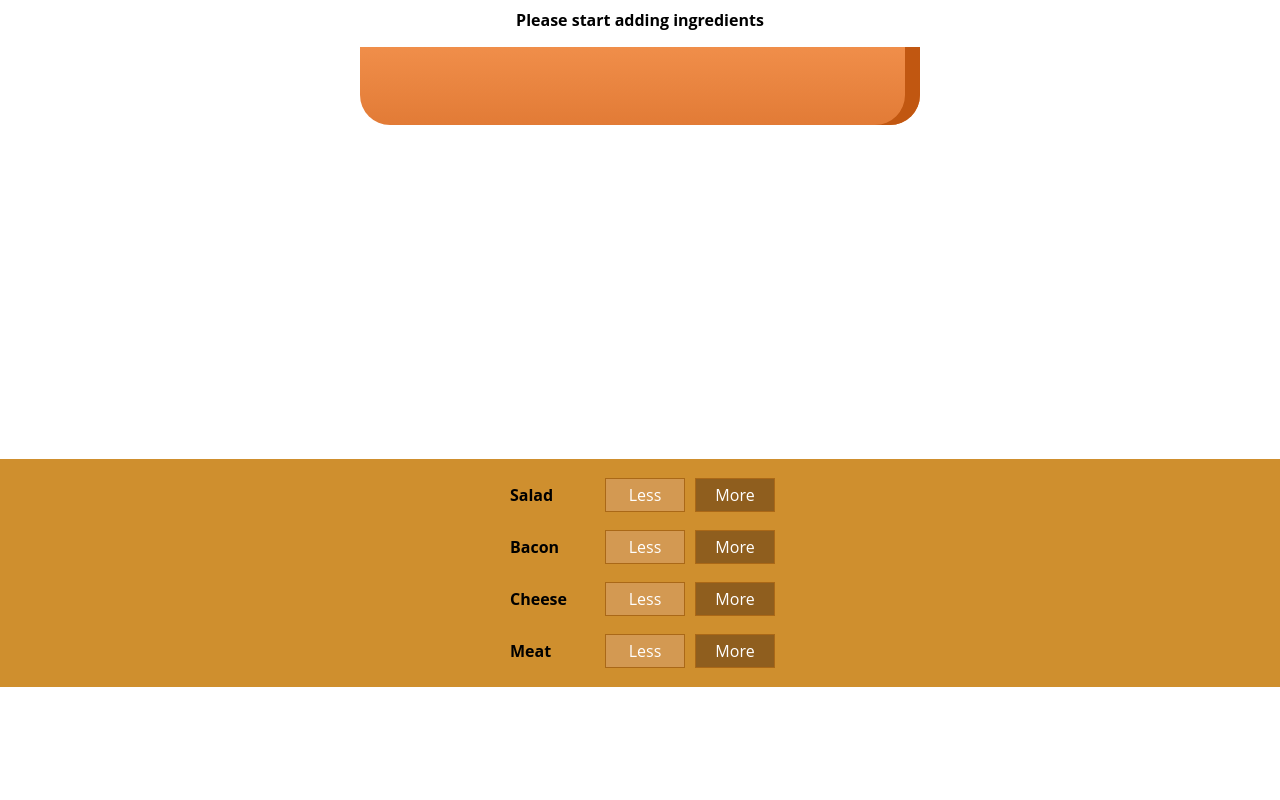
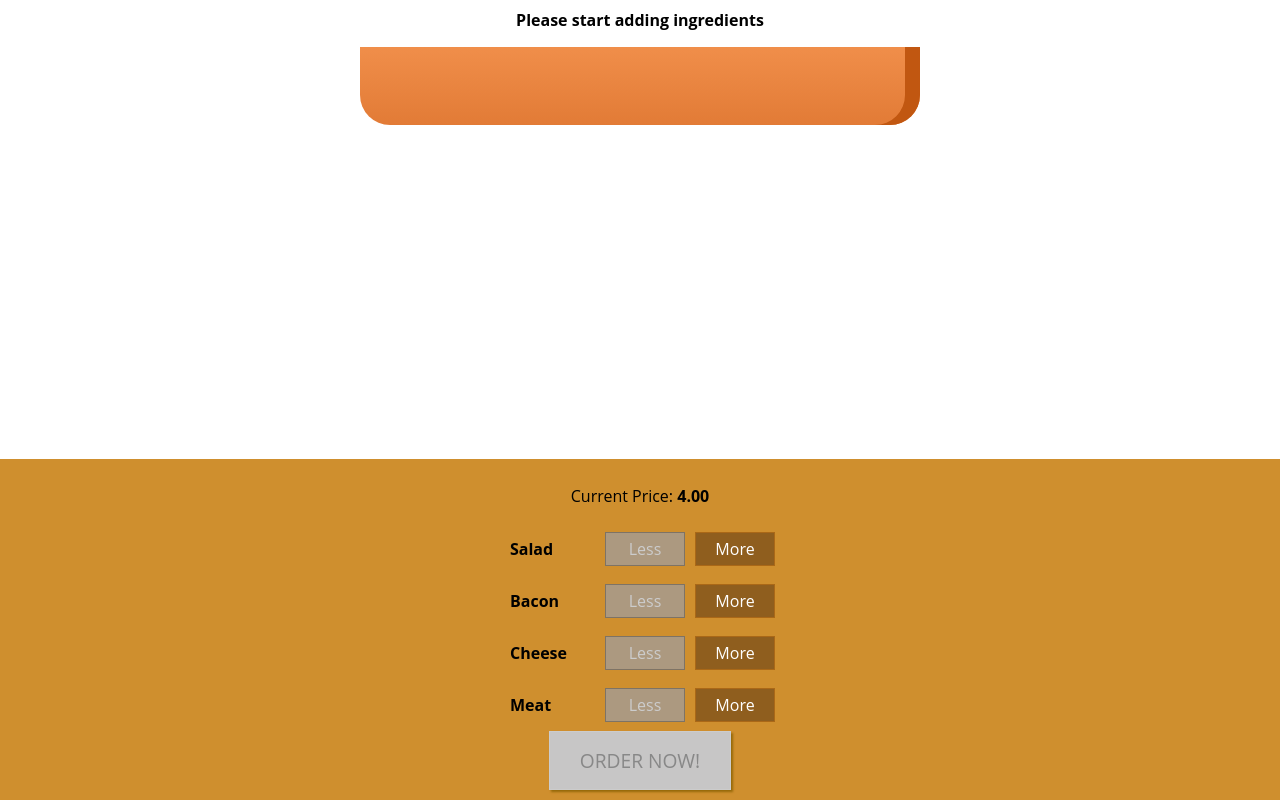
Before and after one commit to Vekar98/burger-app, a React (Create React App) app: page / in a window 1280 px wide. Shown: the part 179-979 px from the top of the page. Before the commit the page ends 866 px from the top, so only its background shows below. Built offline with nearby package versions, Linux system fonts and the light colour scheme.

Commit message:
BuildControls - cd
still working with Build Controls

```diff
--- a/src/components/Burger/BuildControls/BuildControl/BuildControl.js
+++ b/src/components/Burger/BuildControls/BuildControl/BuildControl.js
@@ -5,8 +5,13 @@
  return (
   <div className={classes.BuildControl}>
    <div className={classes.Label}>{props.label}</div>
-   <button className={classes.Less}>Less</button>
-   <button className={classes.More}>More</button>
+   <button
+    className={classes.Less}
+    onClick={props.removed}
+    disabled={props.disabled}>Less</button>
+   <button
+    className={classes.More}
+    onClick={props.added}>More</button>
   </div>
  );
 }
--- a/src/components/Burger/BuildControls/BuildControls.js
+++ b/src/components/Burger/BuildControls/BuildControls.js
@@ -13,9 +13,18 @@
 const buildControls = (props) => {
   return (
     <div className={classes.BuildControls}>
+      <p>Current Price: <strong>{props.price.toFixed(2)}</strong></p>
       {controls.map(ctrl => (
-    <BuildControl key={ctrl.label} label={ctrl.label} />
+        <BuildControl
+          key={ctrl.label}
+          label={ctrl.label}
+          added={() => props.ingredientAdded(ctrl.type)}
+          removed={() => props.ingredientRemoved(ctrl.type)}
+          disabled={props.disabled[ctrl.type]} />
       ))}
+      <button
+        className={classes.OrderButton}
+        disabled={!props.purchasable}>ORDER NOW!</button>
     </div>
   );
 }
--- a/src/components/Burger/BuildControls/BuildControls.module.css
+++ b/src/components/Burger/BuildControls/BuildControls.module.css
@@ -8,3 +8,44 @@
  margin: auto;
  padding: 10px 0;
 }
+
+.OrderButton {
+    background-color: #DAD735;
+    outline: none;
+    cursor: pointer;
+    border: 1px solid #966909;
+    color: #966909;
+    font-family: inherit;
+    font-size: 1.2em;
+    padding: 15px 30px;
+    box-shadow: 2px 2px 2px #966909;
+}
+
+.OrderButton:hover, .OrderButton:active {
+    background-color: #A0DB41;
+    border: 1px solid #966909;
+    color: #966909;
+}
+
+.OrderButton:disabled {
+    background-color: #C7C6C6;
+    cursor: not-allowed;
+    border: 1px solid #ccc;
+    color: #888888;
+}
+
+.OrderButton:not(:disabled) {
+    animation: enable 0.3s linear;
+}
+
+@keyframes enable {
+    0% {
+        transform: scale(1);
+    }
+    60% {
+        transform: scale(1.1);
+    }
+    100% {
+        transform: scale(1);
+    }
+}
--- a/src/containers/BurgerBuilder/BurgerBuilder.js
+++ b/src/containers/BurgerBuilder/BurgerBuilder.js
@@ -2,6 +2,13 @@
 import Auxiliary from '../../hoc/Auxiliary';
 import Burger from '../../components/Burger/Burger'
 import BuildControls from '../../components/Burger/BuildControls/BuildControls'
+
+const INGREDIENTS_PRICES = {
+  salad: 0.5,
+  cheese: 0.4,
+  meat: 1.3,
+  bacon: 0.7
+};
 
 class BurgerBuilder extends Component {
   // constructor(props) {
@@ -15,14 +22,65 @@
       bacon: 0,
       cheese: 0,
       meat: 0
+    },
+    totalPrice: 4,
+    purchasable: false
+  }
+
+  updatePurchaseState(ingredients) {
+    const sum = Object.values(ingredients).reduce((sum, el) => sum + el, 0);
+    this.setState({ purchasable: sum > 0 });
+  }
+
+  addIngredientHandler = (type) => {
+    const oldCount = this.state.ingredients[type];
+    const updateCount = oldCount + 1;
+    const updatedIngredients = {
+      ...this.state.ingredients
+    };
+    updatedIngredients[type] = updateCount;
+    const priceAddition = INGREDIENTS_PRICES[type];
+    const oldPrice = this.state.totalPrice;
+    const newPrice = oldPrice + priceAddition;
+    this.setState({ totalPrice: newPrice, ingredients: updatedIngredients });
+    this.updatePurchaseState(updatedIngredients);
+  }
+
+  removeIngredientHandler = (type) => {
+    const oldCount = this.state.ingredients[type];
+    if (oldCount <= 0) {
+      return;
+    } else {
+      const updateCount = oldCount - 1;
+      const updatedIngredients = {
+        ...this.state.ingredients
+      };
+      updatedIngredients[type] = updateCount;
+      const priceDeduction = INGREDIENTS_PRICES[type];
+      const oldPrice = this.state.totalPrice;
+      const newPrice = oldPrice - priceDeduction;
+      this.setState({ totalPrice: newPrice, ingredients: updatedIngredients });
+      this.updatePurchaseState(updatedIngredients);
     }
   }
 
   render() {
+    const disableInfo = {
+      ...this.state.ingredients
+    };
+    for (let key in disableInfo) {
+      disableInfo[key] = disableInfo[key] <= 0
+      // disabledInfo = np {salad: true, meat: false.....}
+    }
     return (
       <Auxiliary>
         <Burger ingredients={this.state.ingredients} />
-    <BuildControls />
+        <BuildControls
+          ingredientAdded={this.addIngredientHandler}
+          ingredientRemoved={this.removeIngredientHandler}
+          disabled={disableInfo}
+          purchasable={this.state.purchasable}
+          price={this.state.totalPrice} />
       </Auxiliary>
     );
   }
```
Lines whose indentation alone changed are shown as unchanged.
